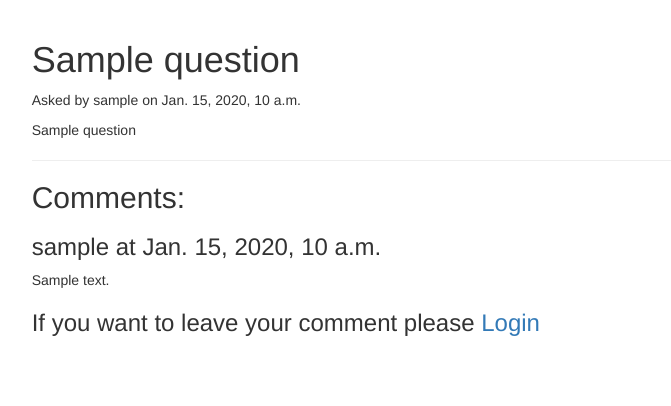
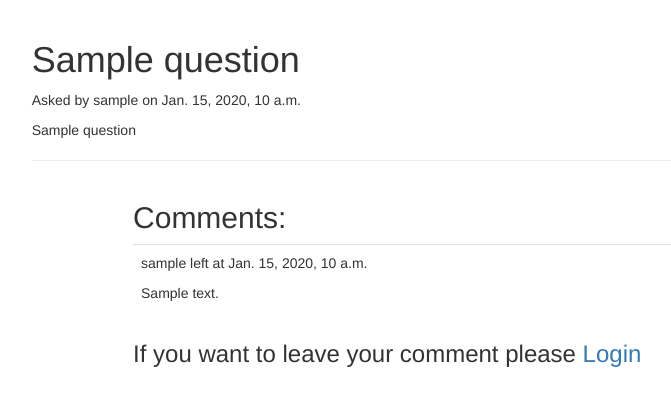
Before and after one commit to c1f3r/steelkiwi_test, a Django app: page /question/1/ in a window 1280 px wide. Shown: the part 52-458 px from the top of the page, without its empty margins (90-761 px from the left). Run offline with Django 3.2, Linux system fonts and the light colour scheme; tables that the repository leaves empty hold one stand-in row (values such as "Sample post"); some libraries are stand-ins or nearby versions.

Commit message:
Edited template for question detail view

```diff
--- a/mySO/templates/mySO/question_detail.html
+++ b/mySO/templates/mySO/question_detail.html
@@ -4,18 +4,27 @@
 {% block content %}
     <div class="col-md-offset-1 col-md-10">
         <h1>{{ question.subject }}</h1>
+
         <p>Asked by {{ question.author }} on {{ question.timestamp }}</p>
+
         <p>{{ question.question | linebreaksbr }}</p>
         <hr>
+    <div class="col-md-offset-1 col-md-10">
         <h2>Comments: </h2>
+        <table class="table">
             {% for comment in comments %}
-                <h3>{{ comment.author }} at {{ comment.timestamp }}</h3>
+                <tr><td>
+                    <p>{{ comment.author }} left at {{ comment.timestamp }}</p>
                     <p>{{ comment.comment | linebreaksbr }}</p>
+                </td></tr>
             {% endfor %}
+        </table>
+
 
         {% if request.user.is_authenticated %}
             <h3>You can leave your comment on this question in form below:</h3>
-                <form method="post" action="{% url 'add_comment' question_id=question.id %}">
+            <form method="post"
+                  action="{% url 'add_comment' question_id=question.id %}">
                 {% csrf_token %}
                 {% bootstrap_form comment_form %}
 
@@ -31,4 +40,5 @@
                     Login</a></h3>
         {% endif %}
     </div>
+    </div>
 {% endblock %}
```
Lines whose indentation alone changed are shown as unchanged.
